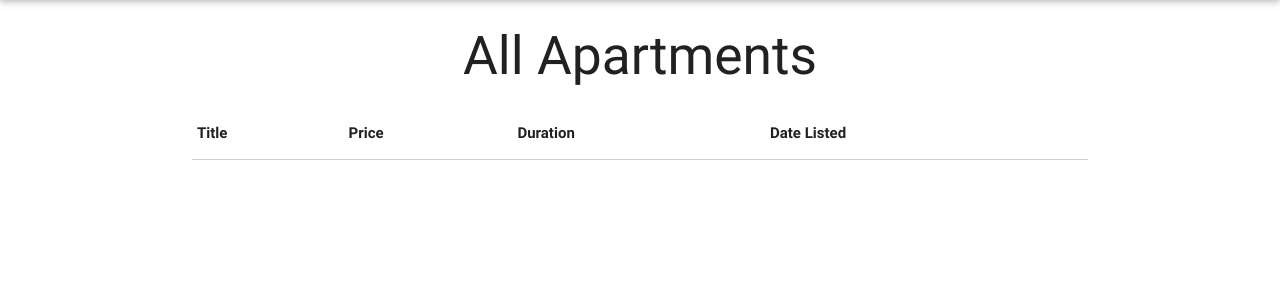
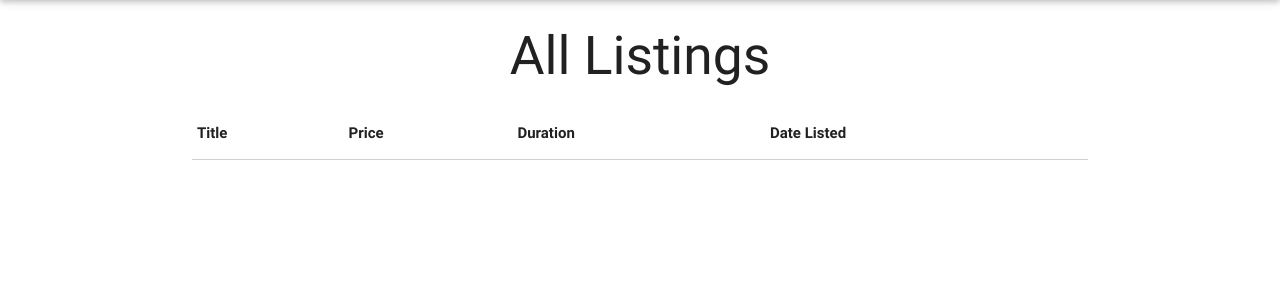
Before and after one commit to ziros94/sublet, a Django app: page /sublet/book/ in a window 1280 px wide. Shown: the part 64-364 px from the top of the page. Run offline with Django 3.2, Linux system fonts and the light colour scheme; lists and menus that the app fills with data are empty; parts of the project's set-up code (start-up, migrations or seed data) failed here and were passed over.

Commit message:
listing page

```diff
--- a/sublet/app/templates/app/listings.html
+++ b/sublet/app/templates/app/listings.html
@@ -1,7 +1,7 @@
 {% extends 'app/base.html' %}
 {% block content %}
     <div class="container">
-        <h2 class="center">All Apartments</h2>
+        <h2 class="center">All Listings</h2>
         <table class="bordered highlight">
             <thead>
                 <tr>
@@ -15,7 +15,7 @@
             <tbody>
             {% for listing in listings %}
             <tr>
-                <td><a href="{% url 'app:listing' listing.user_pk listing.id %}"></a>{{ listing.title }}</td>
+                <td><a href="{% url 'app:listing' listing.user_pk listing.id %}">{{ listing.title }}</a></td>
                 <td>{{ listing.price }}</td>
                 <td>{{ listing.duration }} Day{{ listing.duration|pluralize }}</td>
                 <td>{{ listing.date }}</td>
```
Also changed, not shown: 1 other file.
